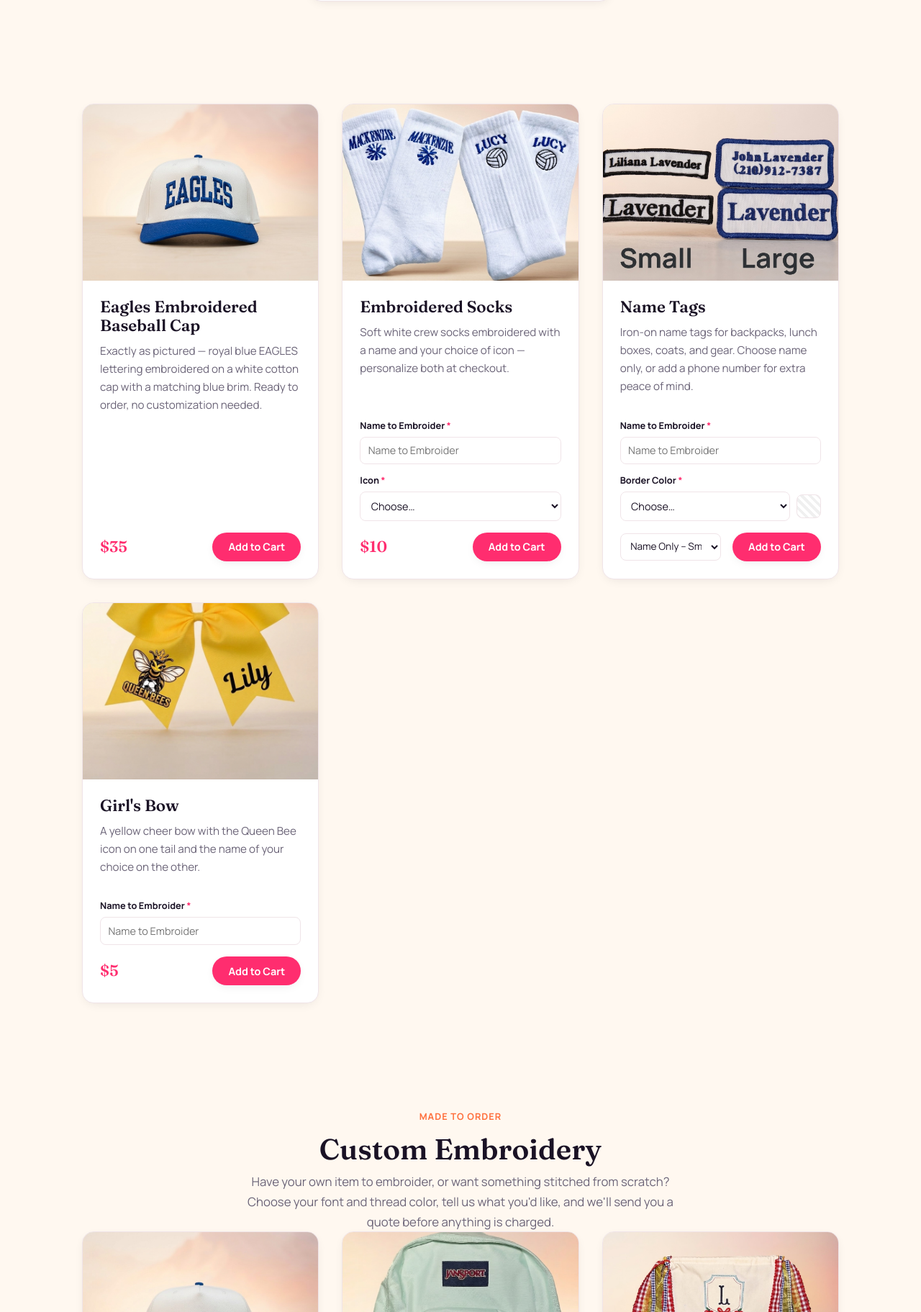
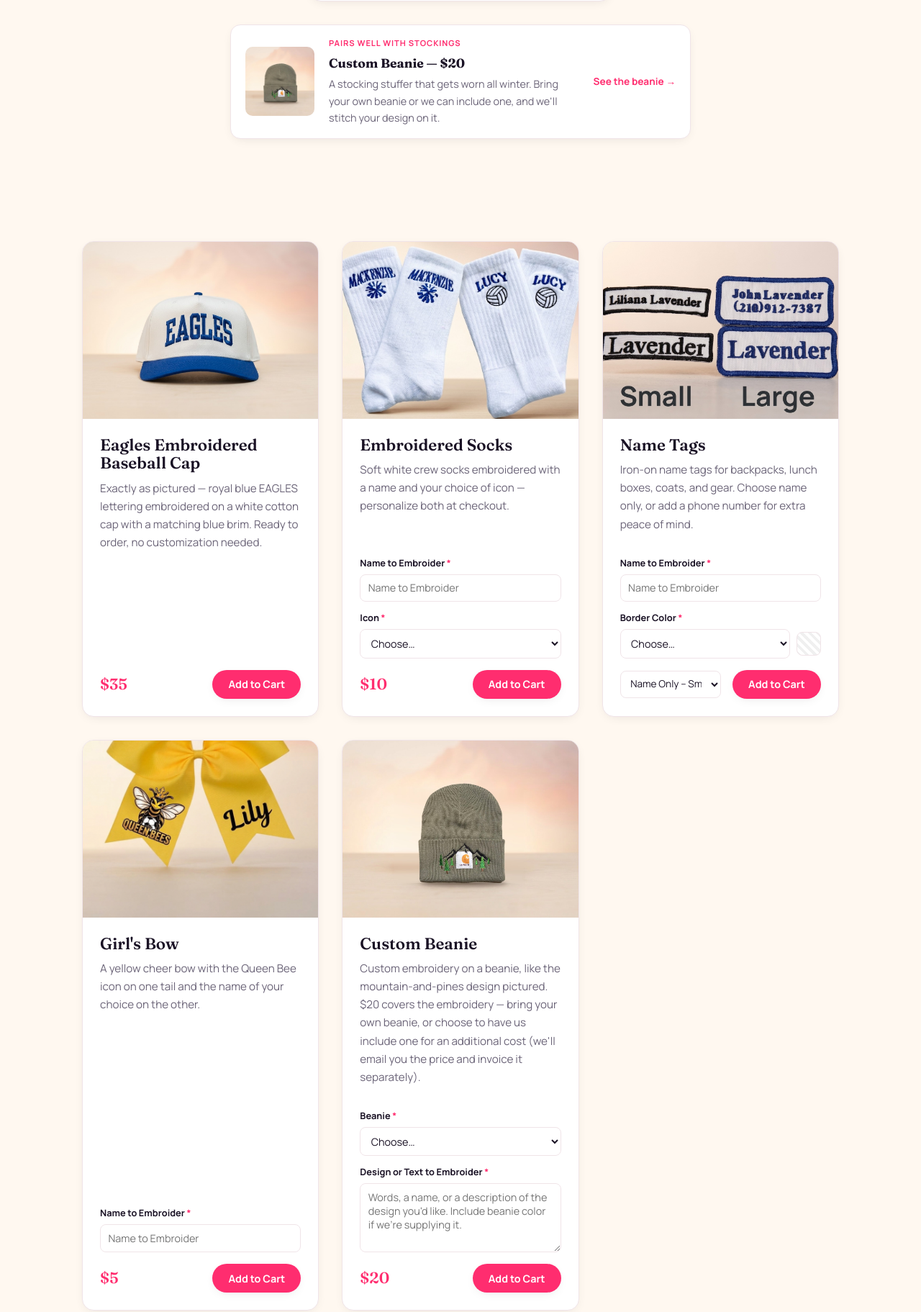
Before and after one commit to weslav90/alpenglow-website, an Astro site: page /shop in a window 1280 px wide. Shown: the part 1971-3794 px from the top of the page at 72% size. Built offline with nearby package versions, Linux system fonts and the light colour scheme; Astro itself is replaced by a stand-in of ours.

Commit message:
New hero tagline; add Custom Beanie product with stocking cross-sell
- Home hero tagline is now "Let's make something beautiful"
- Custom Beanie ($20 embroidery; bring your own or we include one at extra cost),
  backed by new Stripe product prod_Vg9q7BzlKoWz3L / price_1UenWcPwLggDTH96uozgxxRK
- Product photo composited onto the standard alpenglow backdrop
- Cross-sell callout under the Christmas stockings on Shop, and a suggestion
  on the Cart page when stockings are in the cart

Co-Authored-By: Claude Sonnet 5.5 <noreply@anthropic.com>

```diff
--- a/src/data/products.ts
+++ b/src/data/products.ts
@@ -118,6 +118,15 @@ export interface Product {
 	 * instead of the general "Ready to order" grid.
 	 */
 	section?: "christmas";
+	/**
+	 * Offer this buy-it-now product as a cross-sell alongside a seasonal section's products: a
+	 * callout under that section on the Shop page, and a suggestion on the Cart page while the
+	 * cart holds one of that section's products. The product itself still lives in the general
+	 * "Ready to order" grid (one card, so the Add to Cart form isn't duplicated).
+	 */
+	crossSellWith?: "christmas";
+	/** Short pitch shown in the cross-sell callout. */
+	crossSellPitch?: string;
 }
 
 export const products: Product[] = [
@@ -218,6 +227,39 @@ export const products: Product[] = [
 		personalization: [{ key: "name", label: "Name to Embroider", type: "text" }],
 	},
 	{
+		name: "Custom Beanie",
+		price: "$20",
+		description:
+			"Custom embroidery on a beanie, like the mountain-and-pines design pictured. $20 covers the embroidery — bring your own beanie, or choose to have us include one for an additional cost (we'll email you the price and invoice it separately).",
+		image: "/custom-beanie.jpg",
+		// Stripe product "Custom Beanie" (prod_Vg9q7BzlKoWz3L). $20 = embroidery only.
+		priceId: "price_1UenWcPwLggDTH96uozgxxRK",
+		crossSellWith: "christmas",
+		crossSellPitch:
+			"A stocking stuffer that gets worn all winter. Bring your own beanie or we can include one, and we'll stitch your design on it.",
+		personalization: [
+			{
+				key: "beanie",
+				label: "Beanie",
+				type: "select",
+				options: [
+					{ label: "I'll bring my own beanie", value: "Customer provides beanie" },
+					{
+						label: "Please include a beanie (additional cost)",
+						value: "Include a beanie (additional cost, to be invoiced)",
+					},
+				],
+			},
+			{
+				key: "design",
+				label: "Design or Text to Embroider",
+				type: "textarea",
+				placeholder: "Words, a name, or a description of the design you'd like. Include beanie color if we're supplying it.",
+				maxLength: 250,
+			},
+		],
+	},
+	{
 		name: "Custom Embroidered Baseball Cap",
 		price: "Custom quote",
 		description:
--- a/src/pages/index.astro
+++ b/src/pages/index.astro
@@ -26,7 +26,7 @@ const galleryPreview = galleryItems.slice(0, 4);
         <div class="hero-glow" aria-hidden="true"></div>
         <div class="hero-content">
           <span class="eyebrow">Custom Embroidery</span>
-          <h1>Warmth &amp; art in every stitch.</h1>
+          <h1>Let's make something beautiful</h1>
           <p class="lede">
             Inspired by the rose-and-gold light that catches mountain peaks at dawn,
             we stitch custom monograms, apparel, and keepsakes built to be kept.
--- a/src/pages/shop.astro
+++ b/src/pages/shop.astro
@@ -19,6 +19,8 @@ const buyItNowGroups = [
   { id: 'ready-to-order', products: readyToOrder },
 ].filter((group) => group.products.length > 0);
 const customEmbroidery = products.filter((product) => product.customOrderHref);
+// Products pitched as an add-on under the Christmas stockings.
+const christmasCrossSells = buyItNow.filter((product) => product.crossSellWith === 'christmas');
 
 // Unique per-product id prefix for personalization field <label for>/id pairs, since several
 // product cards with their own fields render on this one page.
@@ -70,7 +72,7 @@ function slugify(name: string): string {
         )}
         <div class="grid">
           {group.products.map((product) => (
-            <div class="product">
+            <div class="product" id={slugify(product.name)}>
               <img src={product.image} alt={product.name} />
               <div class="product-body">
                 <h3>{product.name}</h3>
@@ -161,6 +163,17 @@ function slugify(name: string): string {
             </div>
           ))}
         </div>
+        {group.id === 'christmas' && christmasCrossSells.map((item) => (
+          <a class="cross-sell" href={`#${slugify(item.name)}`}>
+            <img src={item.image} alt="" loading="lazy" />
+            <span class="cross-sell-text">
+              <span class="cross-sell-eyebrow">Pairs well with stockings</span>
+              <strong>{item.name} &mdash; {item.price}</strong>
+              <span>{item.crossSellPitch ?? item.description}</span>
+            </span>
+            <span class="cross-sell-cta">See the beanie &rarr;</span>
+          </a>
+        ))}
       </section>
 
       <StitchDivider />
@@ -495,6 +508,65 @@ function slugify(name: string): string {
         grid-template-columns: repeat(auto-fit, minmax(280px, 420px));
         justify-content: center;
       }
+      .cross-sell {
+        display: flex;
+        align-items: center;
+        gap: 1.25rem;
+        max-width: 640px;
+        margin: 2rem auto 0;
+        padding: 1rem 1.25rem;
+        background: var(--card);
+        border: 1px solid var(--border);
+        border-radius: 14px;
+        box-shadow: var(--shadow-card);
+        text-decoration: none;
+        color: inherit;
+      }
+      .cross-sell:hover {
+        border-color: var(--rose);
+      }
+      .cross-sell img {
+        width: 96px;
+        height: 96px;
+        flex-shrink: 0;
+        object-fit: cover;
+        border-radius: 10px;
+      }
+      .cross-sell-text {
+        display: flex;
+        flex-direction: column;
+        gap: 0.2rem;
+        font-size: 0.9rem;
+        color: var(--peak);
+        text-align: left;
+      }
+      .cross-sell-text strong {
+        font-family: "Fraunces", serif;
+        font-size: 1.1rem;
+        color: var(--ink);
+      }
+      .cross-sell-eyebrow {
+        font-size: 0.7rem;
+        font-weight: 700;
+        letter-spacing: 0.08em;
+        text-transform: uppercase;
+        color: var(--rose);
+      }
+      .cross-sell-cta {
+        flex-shrink: 0;
+        font-weight: 700;
+        font-size: 0.85rem;
+        color: var(--rose);
+        white-space: nowrap;
+      }
+      @media (max-width: 560px) {
+        .cross-sell {
+          flex-wrap: wrap;
+        }
+        .cross-sell-text {
+          flex: 1 1 60%;
+        }
+      }
       .personalize-field input:focus,
       .personalize-field textarea:focus,
       .personalize-field select:focus {
```
Also changed, not shown: src/pages/cart.astro (+63 -0 lines), public/custom-beanie.jpg (added).
